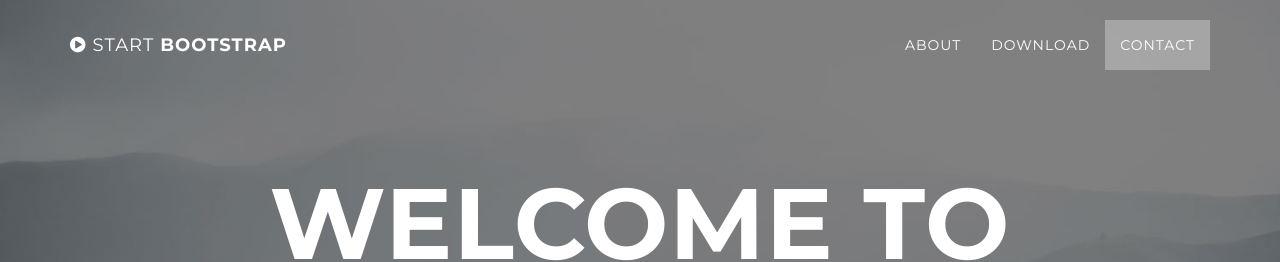
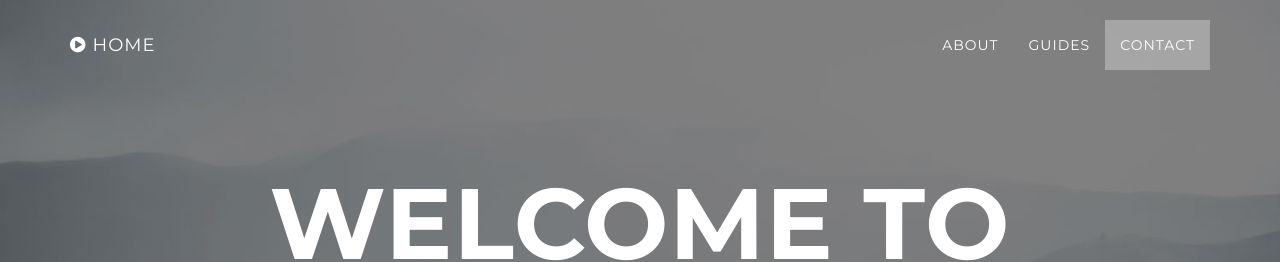
Before and after one commit to swiftcryptollc/swiftcryptollc.github.io, a Jekyll site: the page built from index.html, in a window 1280 px wide. Shown: the top 262 px of the page. Built offline with Jekyll 4.4.1, drawn with Linux system fonts in a browser that asks for light colours.

Commit message:
cleaning up

```diff
--- a/_includes/download.html
+++ b/_includes/guides.html
@@ -1,5 +1,5 @@
     <!-- Download Section -->
-    <section id="download" class="content-section text-center">
+    <section id="guides" class="content-section text-center">
         <div class="download-section">
             <div class="container">
                 <div class="col-lg-8 col-lg-offset-2">
--- a/_includes/nav.html
+++ b/_includes/nav.html
@@ -6,7 +6,7 @@
                     <i class="fa fa-bars"></i>
                 </button>
                 <a class="navbar-brand page-scroll" href="#page-top">
-                    <i class="fa fa-play-circle"></i>  <span class="light">Start</span> Bootstrap
+                    <i class="fa fa-play-circle"></i>  <span class="light">Home</span>
                 </a>
             </div>
 
@@ -21,7 +21,7 @@
                         <a class="page-scroll" href="#about">About</a>
                     </li>
                     <li>
-                        <a class="page-scroll" href="#download">Download</a>
+                        <a class="page-scroll" href="#guides">Guides</a>
                     </li>
                     <li>
                         <a class="page-scroll" href="#contact">Contact</a>
--- a/_layouts/default.html
+++ b/_layouts/default.html
@@ -5,9 +5,8 @@
     {% include nav.html %}
     {% include header.html %}
     {% include about.html %}
-    {% include download.html %}
+    {% include guides.html %}
     {% include contact.html %}
-    {% include map.html %}
     {% include footer.html %}
     {% include js.html %}
     </body>
```
Also changed, not shown: 3 other files.
